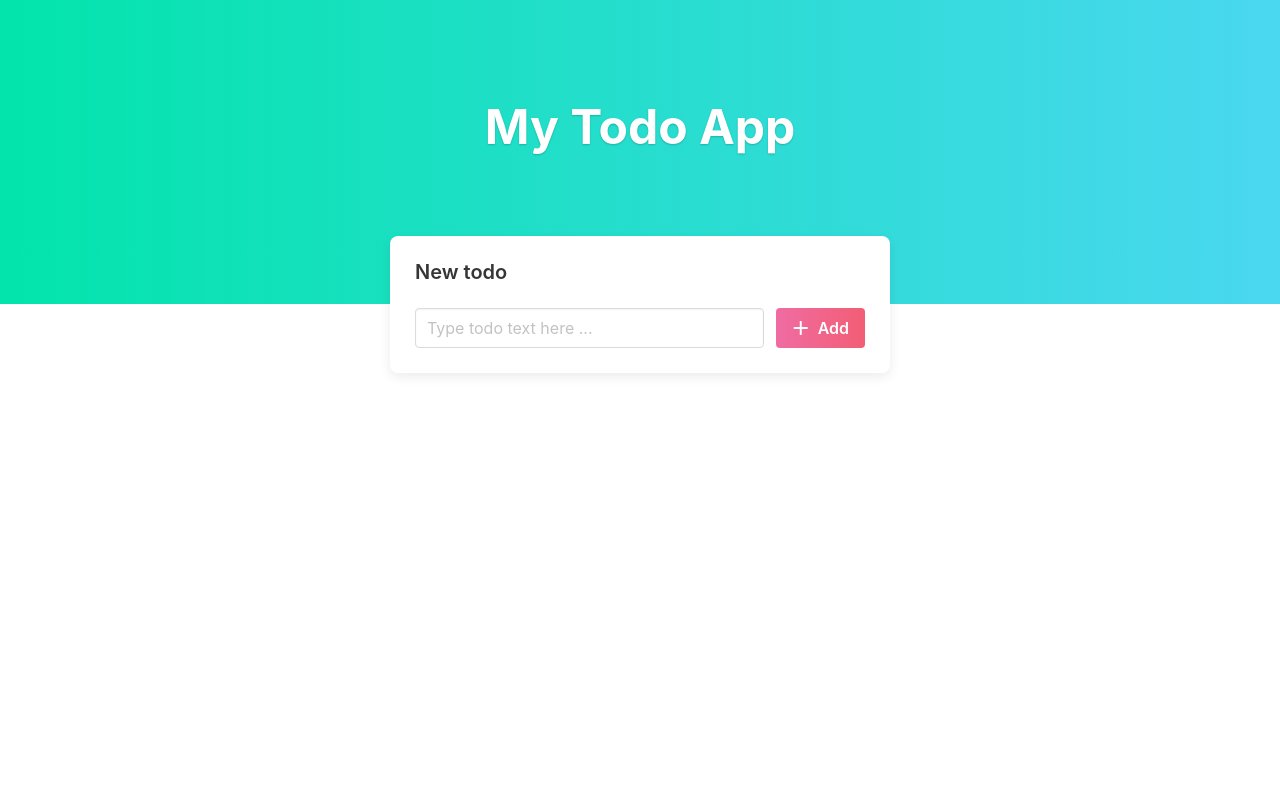
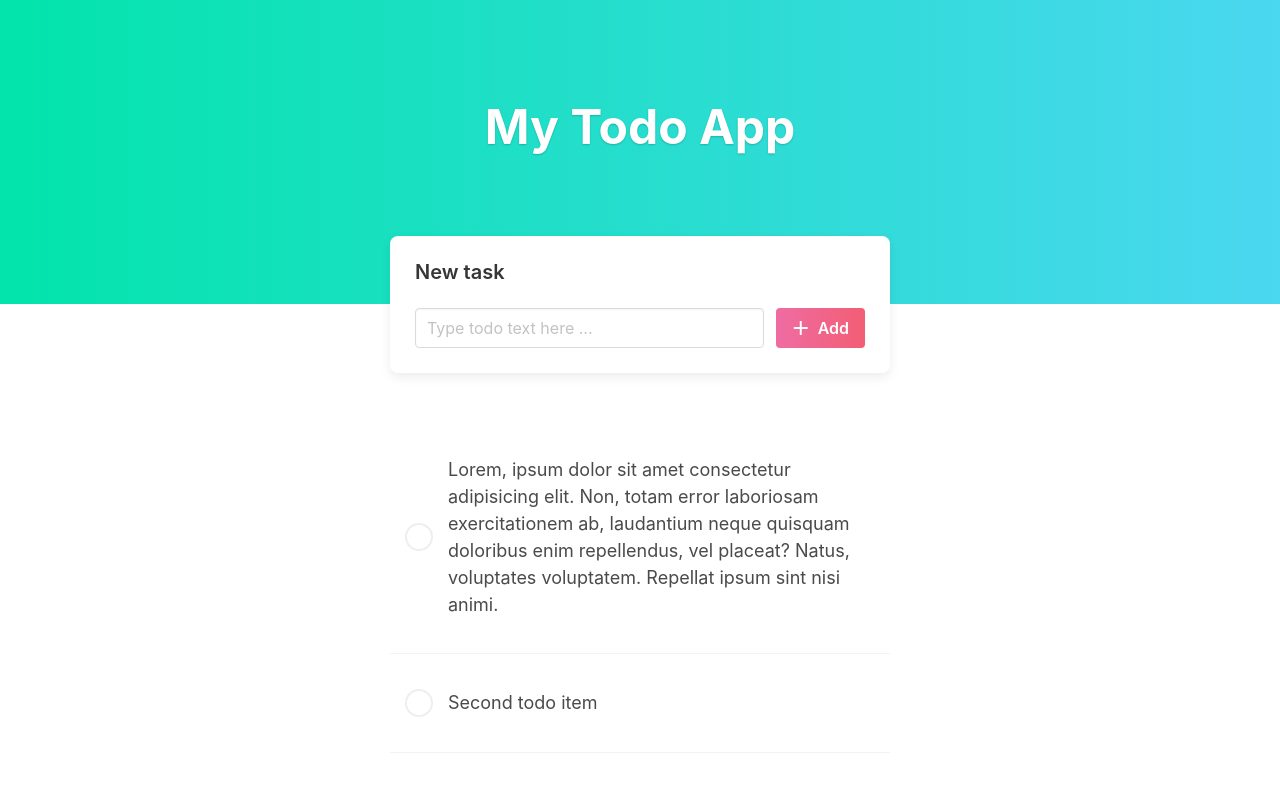
Before and after one commit to simonxcm/myTodoApp, an Angular app: page / in a window 1280 px wide. Shown: the top 792 px of the page. Built offline with nearby package versions, Linux system fonts and the light colour scheme.

Commit message:
working on todo items and checkboxes design

```diff
--- a/src/app/todos/todos.component.html
+++ b/src/app/todos/todos.component.html
@@ -8,7 +8,7 @@
   <div class="add-todo-box">
     <form>
 
-      <h2 class="title is-5">New todo</h2>
+      <h2 class="title is-5">New task</h2>
 
       <div class="field is-grouped">
         <p class="control is-expanded">
@@ -25,3 +25,26 @@
     </form>
   </div>
 </div>
+
+<section class="section">
+  <div class="container">
+    <div class="todos-list">
+      <div class="todo-item">
+        <div class="check-box">
+          <i class="material-icons">check</i>
+        </div>
+        <div class="todo-text">
+          Lorem, ipsum dolor sit amet consectetur adipisicing elit. Non, totam error laboriosam exercitationem ab, laudantium neque quisquam doloribus enim repellendus, vel placeat? Natus, voluptates voluptatem. Repellat ipsum sint nisi animi.
+        </div>
+      </div>
+      <div class="todo-item">
+        <div class="check-box">
+          <i class="material-icons">check</i>
+        </div>
+        <div class="todo-text">
+          Second todo item
+        </div>
+      </div>
+    </div>
+  </div>
+</section>
--- a/src/app/todos/todos.component.scss
+++ b/src/app/todos/todos.component.scss
@@ -21,3 +21,37 @@
   margin-top: -68px;
   box-shadow: 0 4px 12px rgba($color: black, $alpha: 0.08);
 }
+
+.todo-item {
+  display: flex;
+  align-items: center;
+  font-size: 18px;
+  padding: 35px 15px;
+  border-bottom: 1px solid #f2f3f5;
+  cursor: pointer;
+}
+
+.todo-item .check-box {
+  display: flex;
+  flex-shrink: 0;
+  border: 2px solid #eee;
+  border-radius: 50%;
+  height: 28px;
+  width: 28px;
+  margin-right: 15px;
+  transition: background-color 0.2s;
+
+  i.material-icons {
+    font-size: 20px;
+    margin: auto;
+    opacity: 0; // hide by default
+    transition: opacity 0.2s;
+  }
+}
+
+.todo-item:hover .check-box {
+  background: #eee;
+  i.material-icons {
+    opacity: 0.28;
+  }
+}
--- a/src/styles.scss
+++ b/src/styles.scss
@@ -15,6 +15,14 @@
     box-shadow: 0 0 0 2px rgba($color: black, $alpha: 0.1);
   }
 
+  &:active {
+    opacity: 0.8;
+  }
+
+  &:focus {
+    color: white;
+  }
+
   i.material-icons {
     margin: 0 5px 0 -3px;
   }
```
